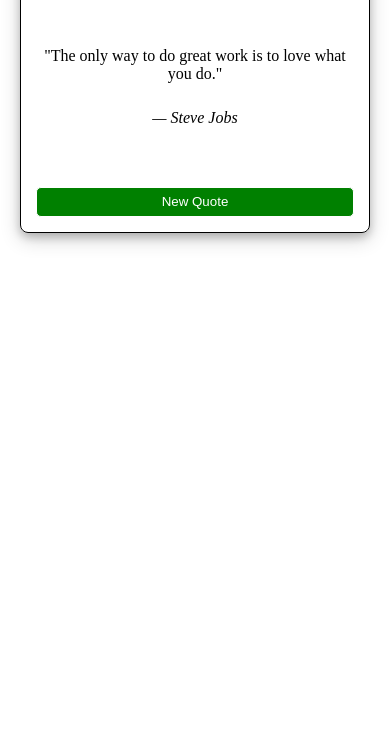
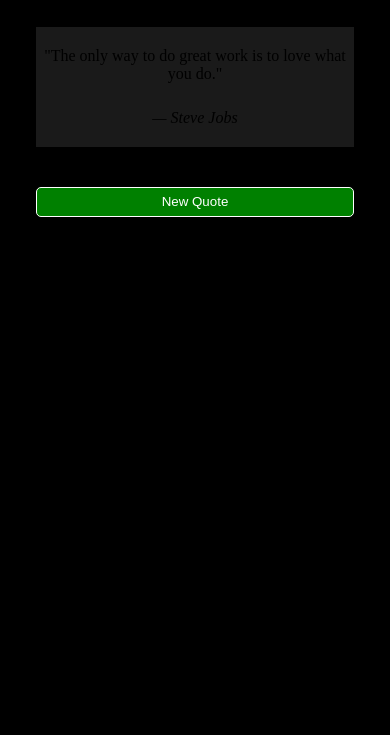
Before and after one commit to abhishekk119/quotegenerator, a plain HTML site: page index.html in a window 390 px wide. Shown: the part 109-844 px from the top of the page. Drawn offline with Linux system fonts and the light colour scheme; no server answers.

Commit message:
Update responsive-styling.css

```diff
--- a/responsive-styling.css
+++ b/responsive-styling.css
@@ -29,6 +29,11 @@
     display: flex;
     flex-direction: column;
     justify-content: center;
+    background-color: #1a1a1a;
+}
+
+body {
+ background-color: black;
 }
 
 #quotes {
```
